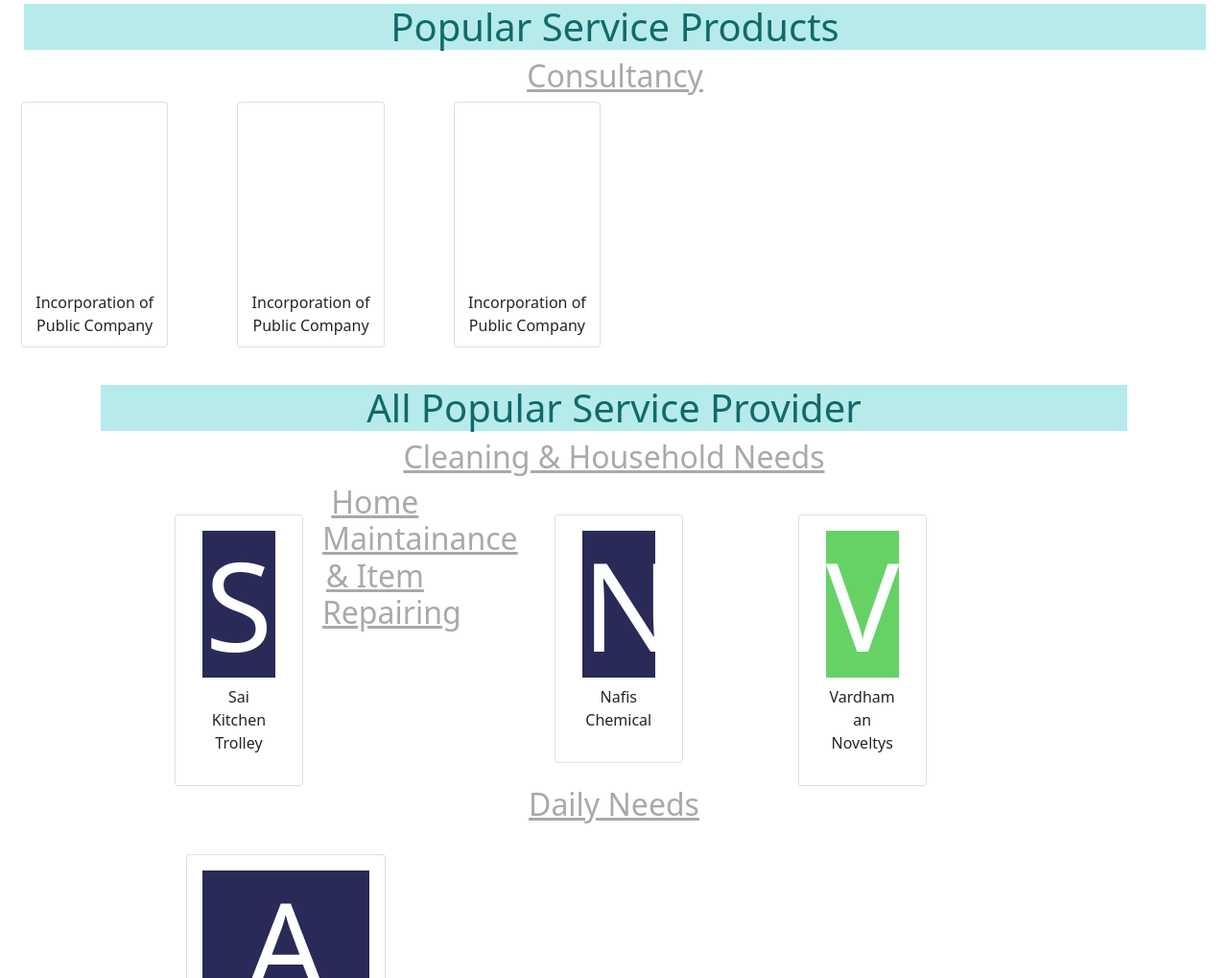
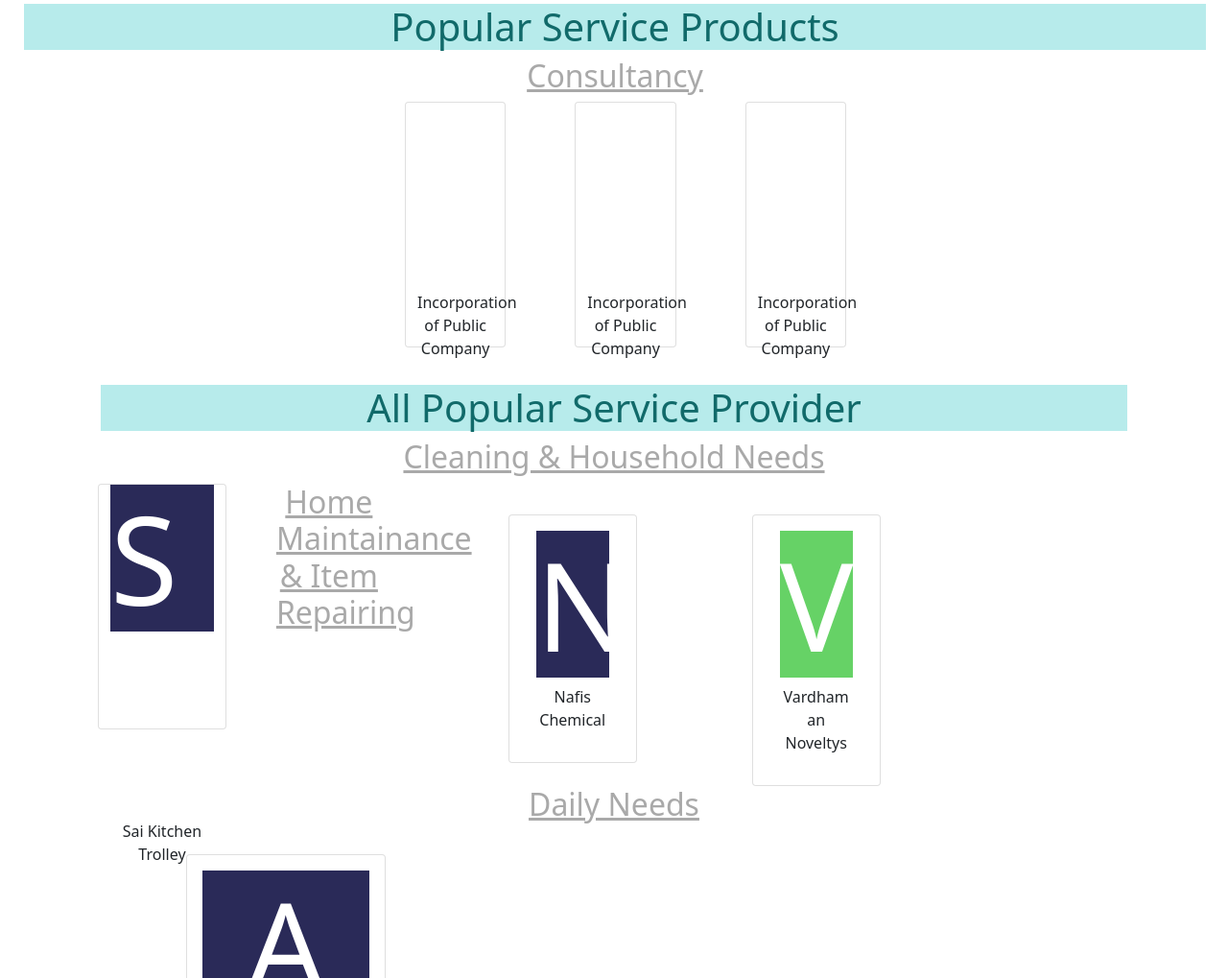
Before and after one commit to Sahil-6757/Putatoe-Technologies-Private-Limited, a website: page index.html in a window 1280 px wide. Shown: the part 959-1978 px from the top of the page at 96% size. Drawn offline with nearby package versions, Linux system fonts and the light colour scheme.

Commit message:
package.json file added

```diff
--- a/index.html
+++ b/index.html
@@ -92,8 +92,9 @@
         <h1 class="service_products_heading">Popular Service Products</h1>
       </div>
       <h2 class="Consultancy">Consultancy</h2>
+      <div class="align-card-center">
+      <div class="row">
 
-      <div class="row">
         <div class="manual-card">
           <p class="manual-card-p">Incorporation of Public Company</p>
         </div>
@@ -105,7 +106,7 @@
         <div class="manual-card">
           <p class="manual-card-p">Incorporation of Public Company</p>
         </div>
-
+</div>
       </div>
     </section>
 
@@ -116,14 +117,15 @@
 
       <h2 class="Consultancy">Cleaning & Household Needs</h2>
       <div class="row">
-        <div class="card service_provider_card" style="width: 18rem">
-          <div class="card-body">
-            <div class="s">
-              <h2 class="S_h2">S</h2>
-            </div>
-            <p class="">Sai Kitchen Trolley</p>
+
+        <div class="manual-card">
+          <div class="s">
+            <h2 class="S_h2">S</h2>
           </div>
+          <p class="manual-card-p">Sai Kitchen Trolley</p>
         </div>
+
+
 
         <h2 class="Consultancy">Home Maintainance & Item Repairing</h2>
 
--- a/style.css
+++ b/style.css
@@ -329,13 +329,17 @@
   max-width: 12% !important;
 }
 
+.align-card-center{
+  margin-left: 25rem;
+}
+
 .manual-card {
   height: 16rem;
   border: 1px solid rgba(0, 0, 0, 0.125);
   border-radius: 0.25rem;
   background-color: #fff;
   margin: 2rem 2rem;
-  width: 19rem;
+
 }
 
 .manual-card-p {
```
Also changed, not shown: index.js (added, +17 -0 lines), package.json (added, +20 -0 lines).
